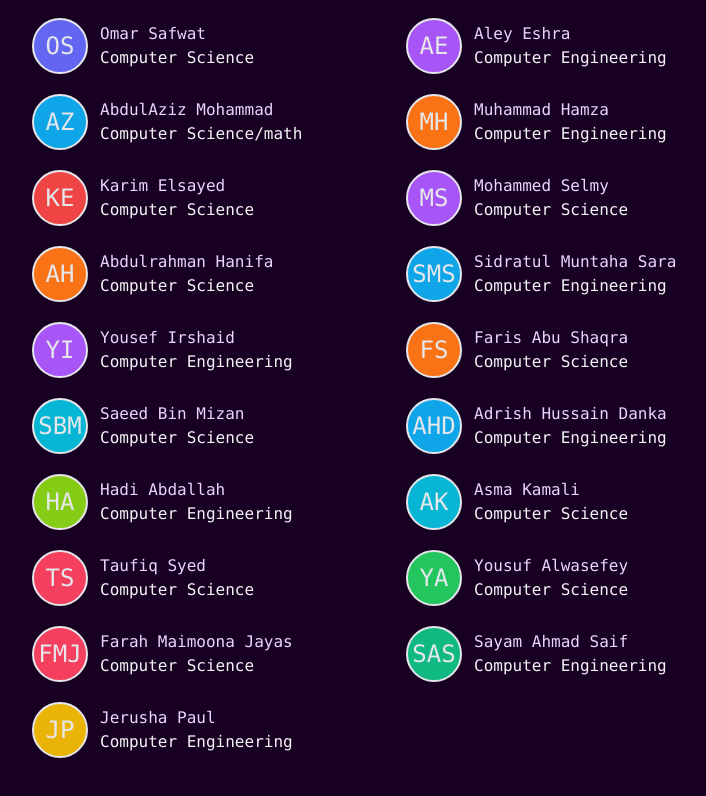
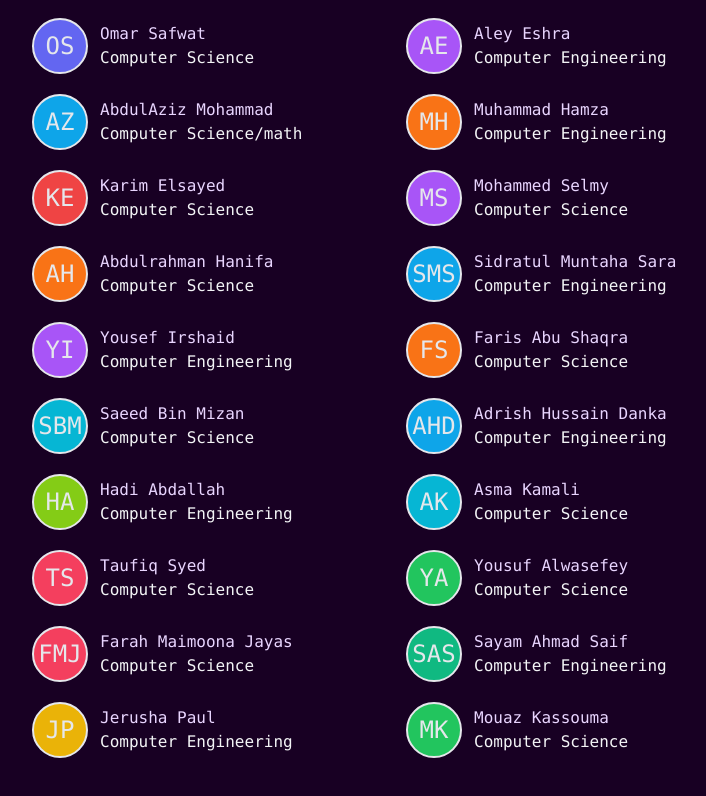
Before and after one commit to aelmosalamy/thesoc.club, a Next.js app: page / in a window 1280 px wide. Shown: the part 462-1258 px from the top of the page, without its empty margins (248-954 px from the left). Built offline with nearby package versions, Linux system fonts and the light colour scheme.

Commit message:
added Mouaz Kassouma to the SOC

```diff
--- a/app/members.ts
+++ b/app/members.ts
@@ -104,6 +104,11 @@ const members: {name: string, initials: string, major: string}[] = [
         initials: "JP",
         major: "computer engineering",
     },
+        {
+        name: "Mouaz Kassouma",
+        initials: "MK",
+        major: "computer science",
+    },
 ];
 
 export default members;
```
